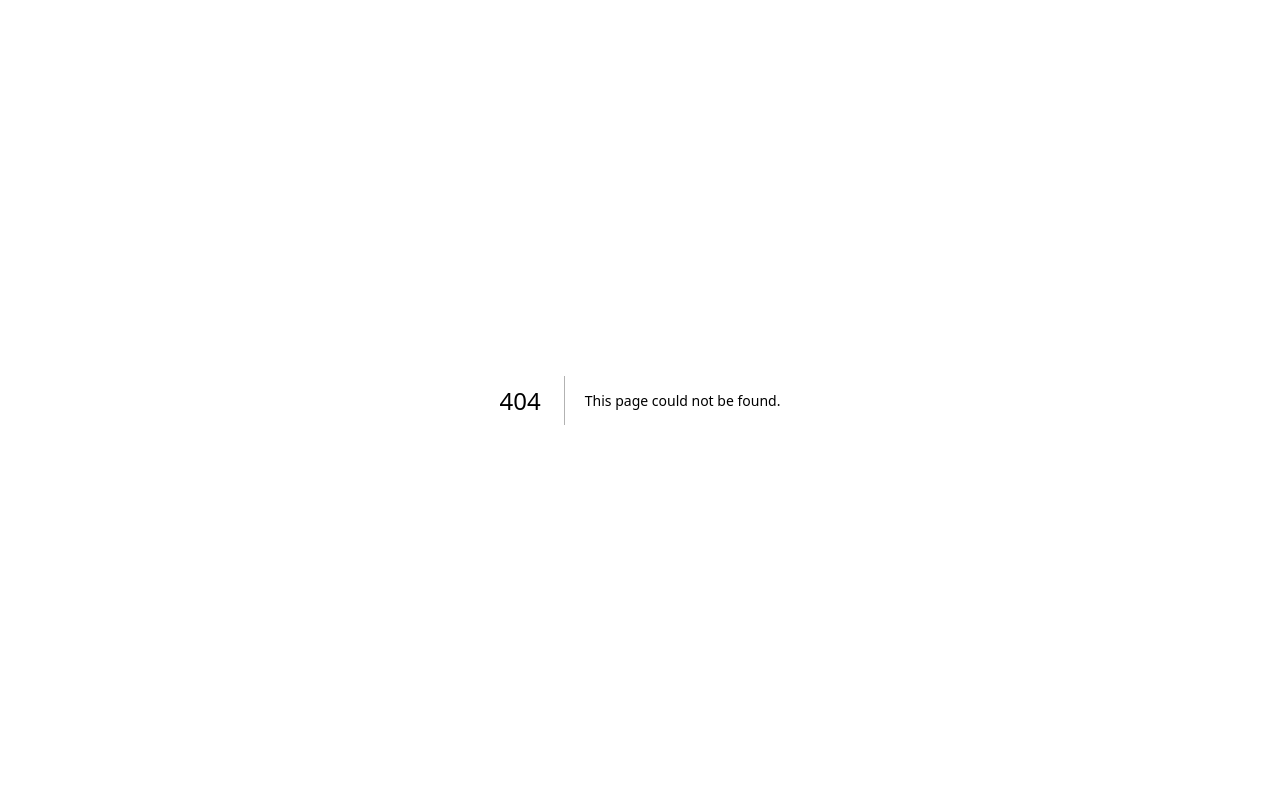
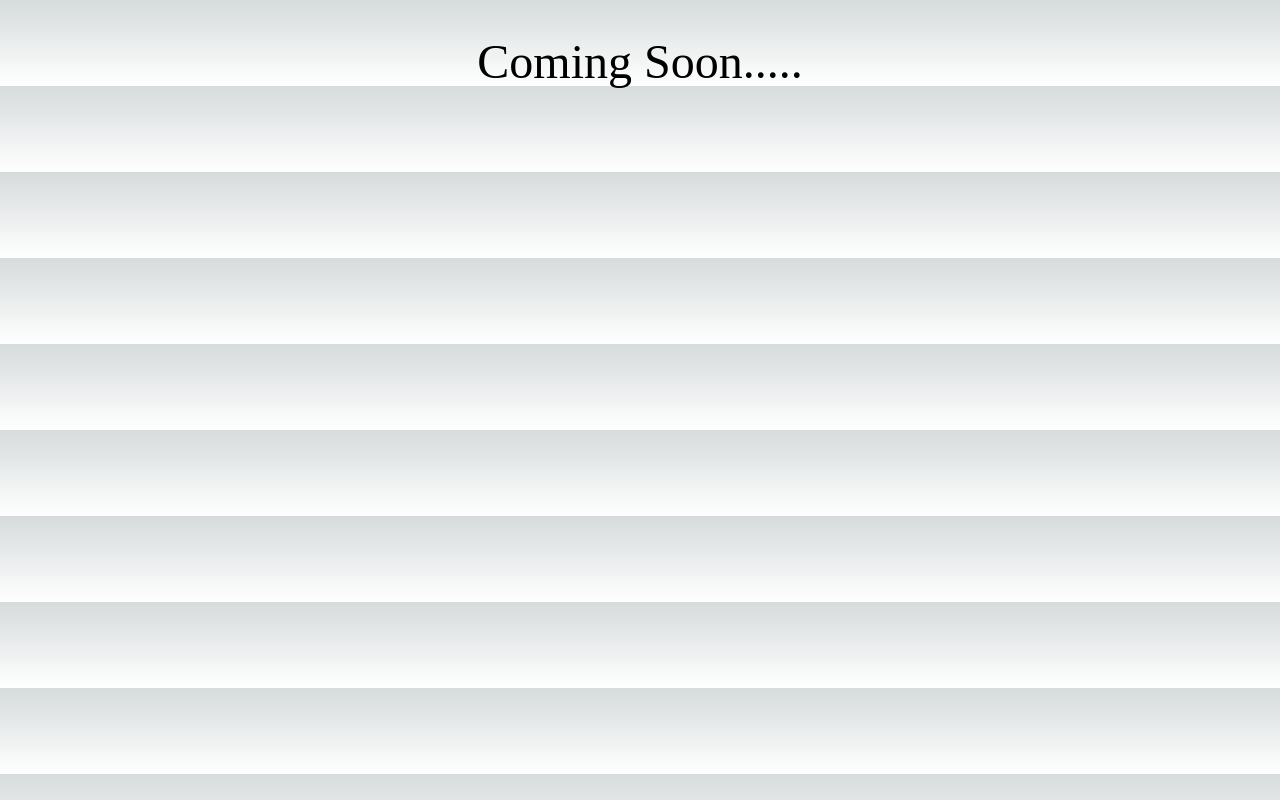
Before and after one commit to GarPav123/Basketball-Project, a Next.js app: page /portfolio in a window 1280 px wide. Before the commit this address had no page. Built offline with nearby package versions, Linux system fonts and the light colour scheme; a web font is replaced by a local one.

Commit message:
testimonals and portfolio: coming soon fix

```diff
--- /dev/null
+++ b/src/app/portfolio/page.tsx
@@ -0,0 +1,11 @@
+import React from 'react'
+
+function page() {
+  return (
+    <div className="font-abc mt-[3%] text-5xl flex justify-center">
+      Coming Soon.....
+    </div>
+  )
+}
+
+export default page
--- /dev/null
+++ b/src/app/testimonals/page.tsx
@@ -0,0 +1,11 @@
+import React from 'react'
+
+function page() {
+  return (
+    <div className="font-abc mt-[3%] text-5xl flex justify-center">
+      Coming Soon.....
+    </div>
+  )
+}
+
+export default page
```
